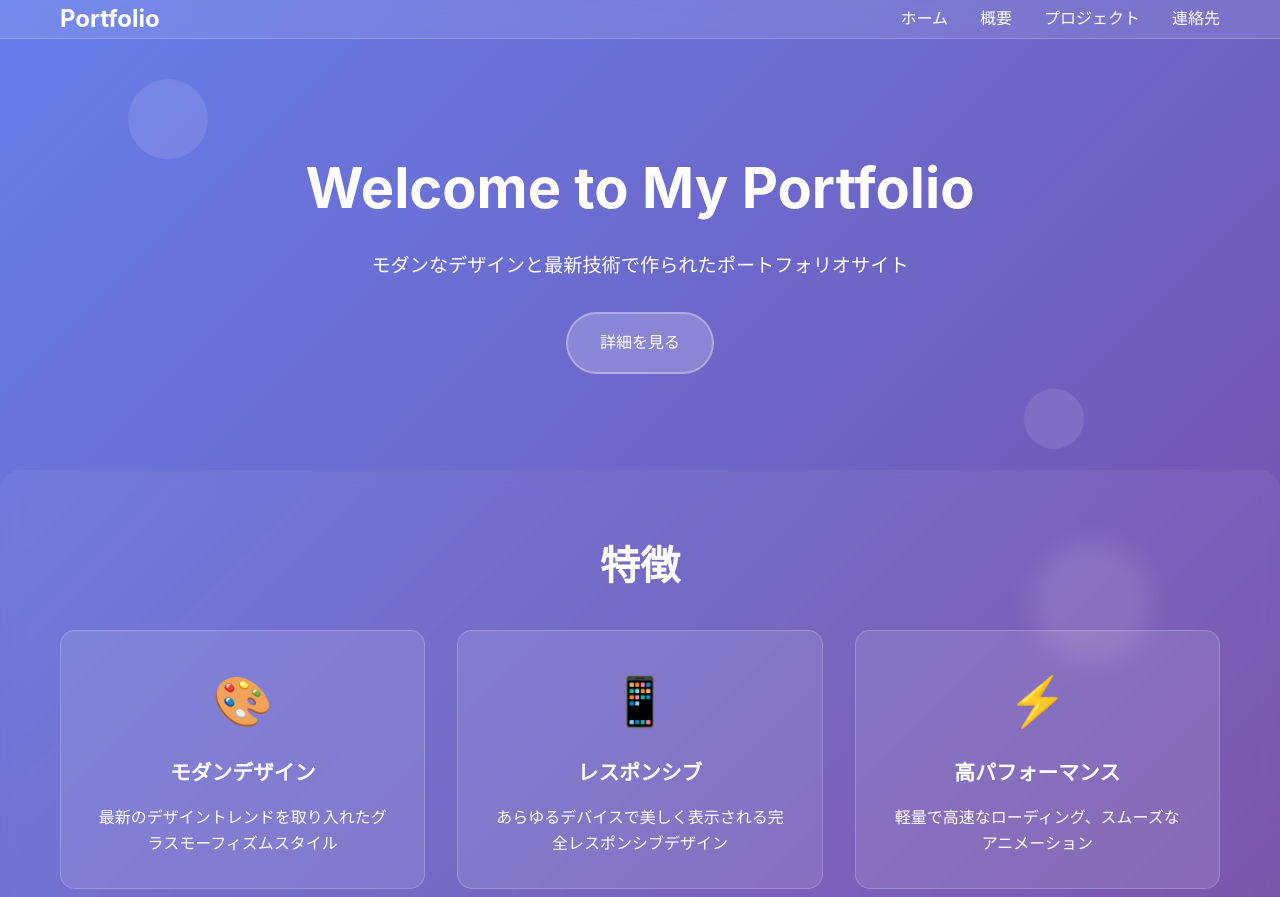
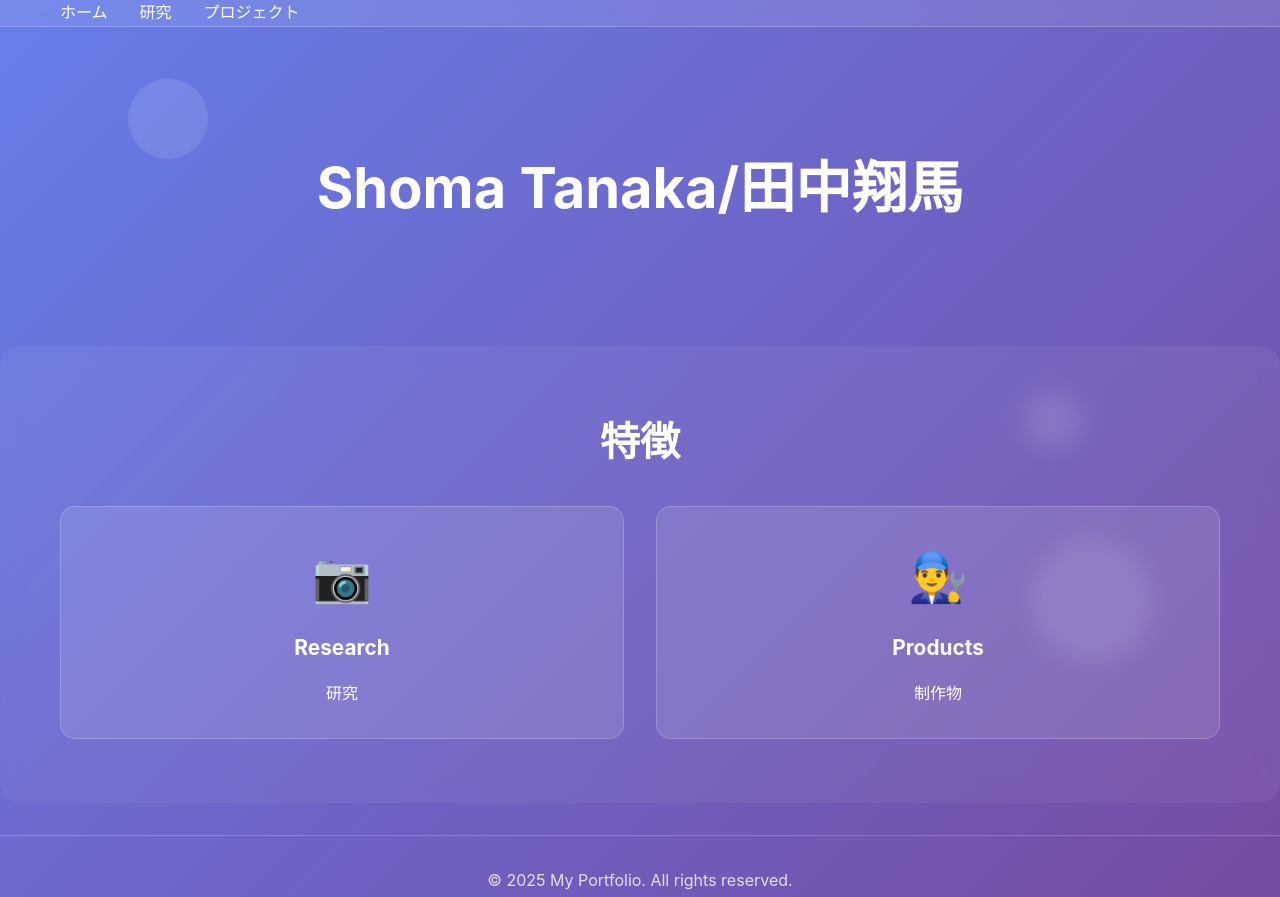
Before and after one commit to ShomaTTANAKA/ShomaTTANAKA.github.io, a plain HTML site: page index.html in a window 1280 px wide. Shown: the top 897 px of the page. Drawn offline with Linux system fonts and the light colour scheme.

Commit message:
Update index.html

```diff
--- a/index.html
+++ b/index.html
@@ -259,12 +259,12 @@
 
     <header>
         <nav class="container">
-            <a href="#" class="logo">Portfolio</a>
+            <!-- <a href="#" class="logo">TanakaShoma</a> -->
             <ul class="nav-links">
                 <li><a href="#home">ホーム</a></li>
-                <li><a href="#about">概要</a></li>
+                <li><a href="#about">研究</a></li>
                 <li><a href="#projects">プロジェクト</a></li>
-                <li><a href="#contact">連絡先</a></li>
+                <!-- <li><a href="#contact">連絡先</a></li> -->
             </ul>
         </nav>
     </header>
@@ -272,9 +272,7 @@
     <main>
         <section class="hero" id="home">
             <div class="container">
-                <h1>Welcome to My Portfolio</h1>
-                <p>モダンなデザインと最新技術で作られたポートフォリオサイト</p>
-                <a href="#about" class="cta-button">詳細を見る</a>
+                <h1>Shoma Tanaka/田中翔馬</h1>
             </div>
         </section>
 
@@ -283,20 +281,20 @@
                 <h2 style="text-align: center; color: white; margin-bottom: 1rem; font-size: 2.5rem;">特徴</h2>
                 <div class="features-grid">
                     <div class="feature-card">
-                        <span class="feature-icon">🎨</span>
-                        <h3>モダンデザイン</h3>
-                        <p>最新のデザイントレンドを取り入れたグラスモーフィズムスタイル</p>
+                        <span class="feature-icon">📷️</span>
+                        <h3>Research</h3>
+                        <p>研究</p>
                     </div>
                     <div class="feature-card">
-                        <span class="feature-icon">📱</span>
-                        <h3>レスポンシブ</h3>
-                        <p>あらゆるデバイスで美しく表示される完全レスポンシブデザイン</p>
+                        <span class="feature-icon">👨‍🔧</span>
+                        <h3>Products</h3>
+                        <p>制作物</p>
                     </div>
-                    <div class="feature-card">
+                    <!-- <div class="feature-card">
                         <span class="feature-icon">⚡</span>
                         <h3>高パフォーマンス</h3>
                         <p>軽量で高速なローディング、スムーズなアニメーション</p>
-                    </div>
+                    </div> -->
                 </div>
             </div>
         </section>
```
